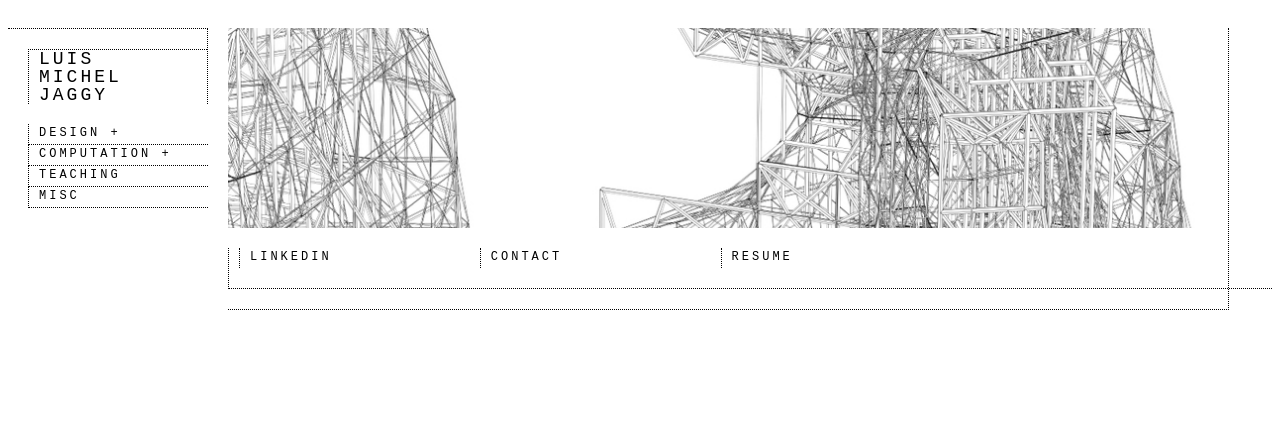
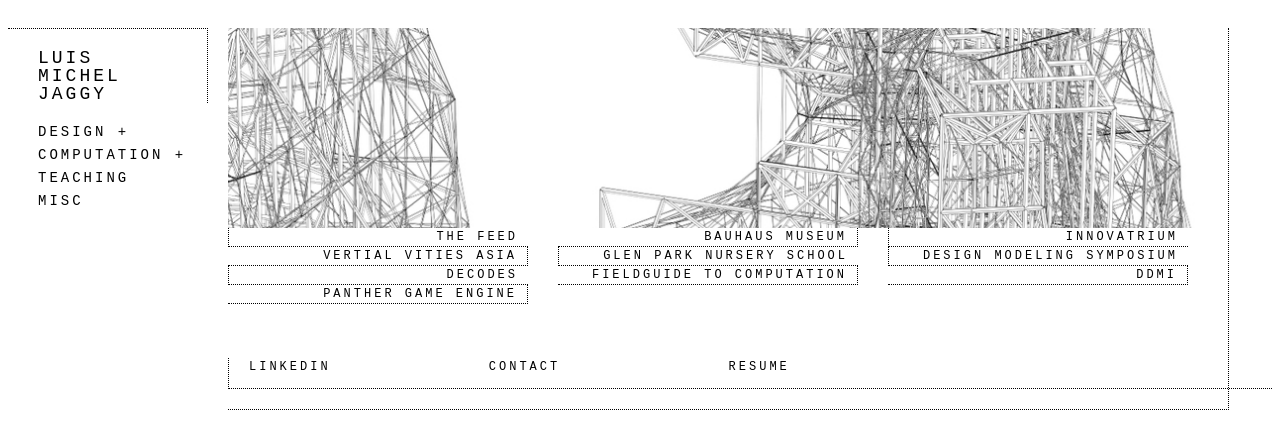
Before and after one commit to jaggyluis/jaggyluis.github.io, a plain HTML site: page index.html in a window 1280 px wide. Drawn offline with Linux system fonts and the light colour scheme.

Commit message:
feature: added splash page projects

```diff
--- a/css/style.css
+++ b/css/style.css
@@ -38,19 +38,17 @@ img {
 .nav-item {
 	min-height: 20px;
 	padding-left: 10px;
-	//padding-bottom: 20px;
-
+	padding-bottom: 3px;
 }
 
-.nav-item-header{
-	//padding-bottom: 1px;
+.nav-item-header {
+	font-size: 14px;
 }
 
 .nav-item-content-el {
+	padding-top: 2px;
 	padding-left: 10px;
-	//padding-bottom: 1px;
 	min-height: 20px;
-	//margin-left: 10px;
 	font-size: 11px;
 }
 
@@ -60,13 +58,11 @@ img {
 .nav-item-content-el:hover {
 	color: grey;
 	border-left: 1px solid black;
-	//transition: all .25s ease-in-out;
 }
 
-
 #canvas{
+	padding-bottom: 20px;
 	margin-left: 220px;
-	padding-bottom: 20px;
 	max-width: 1000px;
 }
 
@@ -76,10 +72,26 @@ img {
 	overflow: hidden;
 }
 
+#canvas-featured {
+	min-height: 100px;
+	padding-bottom: 10px;
+}
+
+.canvas-featured-col{
+	width: 30%;
+	margin-right: 3%;
+	float: left;
+}
+
+.canvas-featured-el{
+	text-align: right;
+	padding: 0 10px 0 10px;
+}
+
 #canvas-footer {
 	margin-top: 20px;
 	margin-right: -100px;
-	height: 40px;
+	height: 30px;
 }
 
 #canvas-footer-item {
--- a/index.html
+++ b/index.html
@@ -14,21 +14,21 @@
 	<div id="container" data-bind="with: main">
 		<div id="nav">
 			<header id="nav-header" class="outlined-top outlined-right">
-				<div id="nav-title" class="outlined-top outlined-left" data-bind="foreach: getTitle()">
+				<div id="nav-title" data-bind="foreach: getTitle()">
 					<div class="nav-title-item" data-bind="text: $data"></div>
 				</div>
 			</header>
 			<section id="nav-section" data-bind="foreach: navItems()">
-				<div class="nav-item outlined-bottom" data-bind="attr: {id: $data.name}"></div>
+				<div class="nav-item" data-bind="attr: {id: $data.name}"></div>
 			</section>
 		</div>
 		<div id="canvas" class="outlined-bottom outlined-right">
 			<header id="canvas-header">
 				<div id="canvas-header-img"><img src="img/coverBanner.jpg"></div>
 			</header>
-			<section></section>
+			<section id="canvas-featured" class="row"></section>
 			<footer id="canvas-footer" class="outlined-bottom outlined-left" data-bind="foreach: footerItems()">
-				<div id="canvas-footer-item" class="outlined-left" data-bind="text: $data.name"></div>
+				<div id="canvas-footer-item" data-bind="text: $data.name"></div>
 			</footer>
 		</div>
 	</div>
--- a/js/main.js
+++ b/js/main.js
@@ -14,7 +14,7 @@ var main = main || {};
 		ko.applyBindings(main);
 
 		this.setNavItems();
-		console.log(this.projects());
+		this.setProjects();
 
 	},
 	main.getTitle = function() {
@@ -48,13 +48,7 @@ var main = main || {};
 				this.nextSibling.classList.toggle('hidden');
 			});
 
-
-			if (Math.random()  < 0.5 ) {
-				//DOMelement.classList.add('outlined-right');
-				DOMelement.classList.add('outlined-left');
-			} else {
-				DOMelement.classList.add('outlined-left');
-			}
+			//DOMelement.classList.add('outlined-left');
 
 			DOMelement.appendChild(header);
 			DOMelement.appendChild(content);
@@ -67,14 +61,7 @@ var main = main || {};
 			navItem.content.forEach(function(contentItem) {
 				var item = document.createElement('div');
 				item.classList.add('nav-item-content-el')
-				//item.classList.add('outlined-top')
-				//item.classList.add('outlined-right')
-				if (Math.random()  < 0.5 ) {
-					//item.classList.add('outlined-right');
-					item.classList.add('outlined-left');
-				} else {
-					item.classList.add('outlined-left');
-				}
+				item.classList.add('outlined-left');
 				item.id = contentItem.name;
 				item.innerHTML = contentItem.name;
 				content.appendChild(item);
@@ -87,7 +74,35 @@ var main = main || {};
 	main.getNavItemName = function(navItem) {
 		if (navItem.content.length > 0) { return navItem.name + ' +'; }
 		else{ return navItem.name; }
-	};
+	},
+	main.setProjects = function() {
+
+		var DOMelement = document.getElementById("canvas-featured");
+		var width = document.width;
+		var cols = [];
+
+		for (var i=0; i<3; i++){
+			var col = document.createElement('div');
+			col.classList.add("canvas-featured-col");
+			cols.push(col);
+		};
+
+		for (var i=0; i<this.projects().length; i++){
+			var project = document.createElement('div');
+			project.classList.add('canvas-featured-el')
+			project.classList.add('outlined-bottom');
+			if (Math.random() > 0.5) {
+				project.classList.add('outlined-right');
+			} else {
+				project.classList.add('outlined-left');
+			}
+			project.innerHTML = this.projects()[i].name;
+			cols[i%3].appendChild(project);
+		}
+		cols.forEach(function(col) {
+			DOMelement.appendChild(col);
+		})
+	}
 
 	main.init();
 
```
